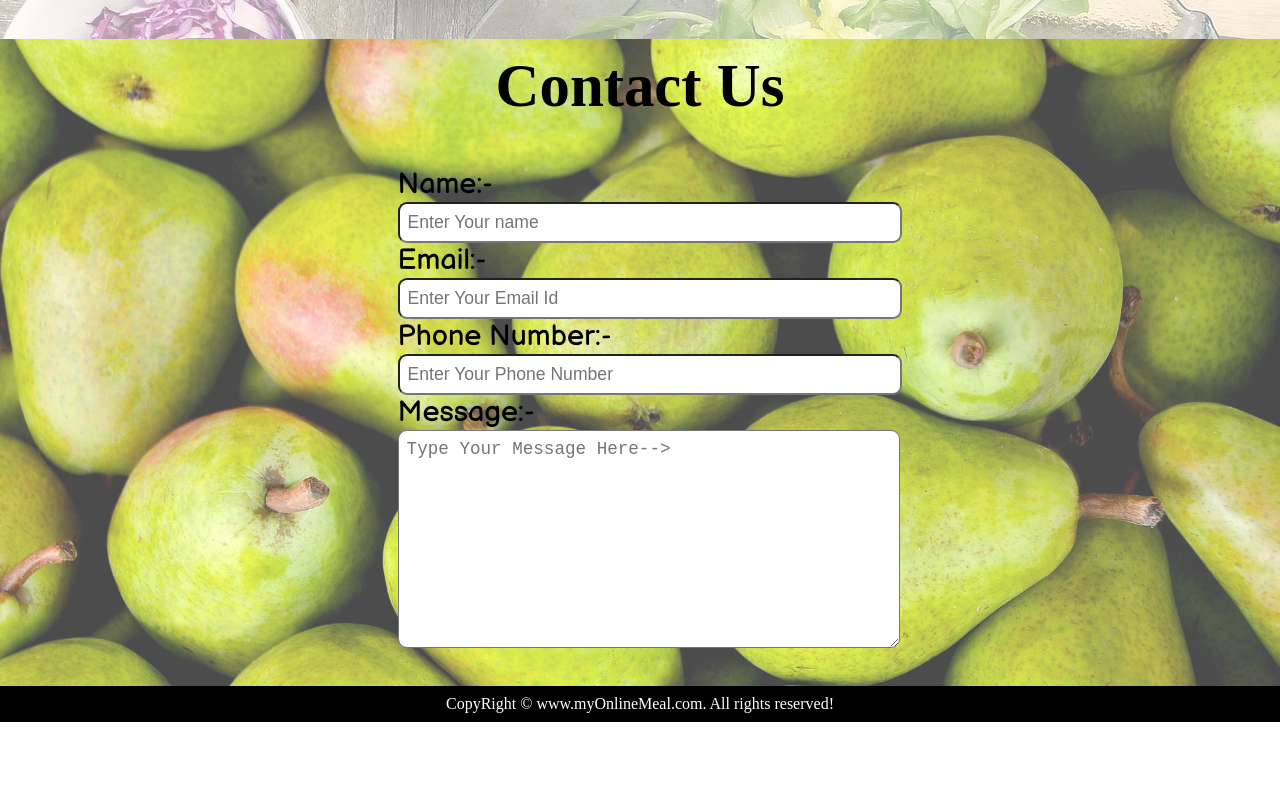
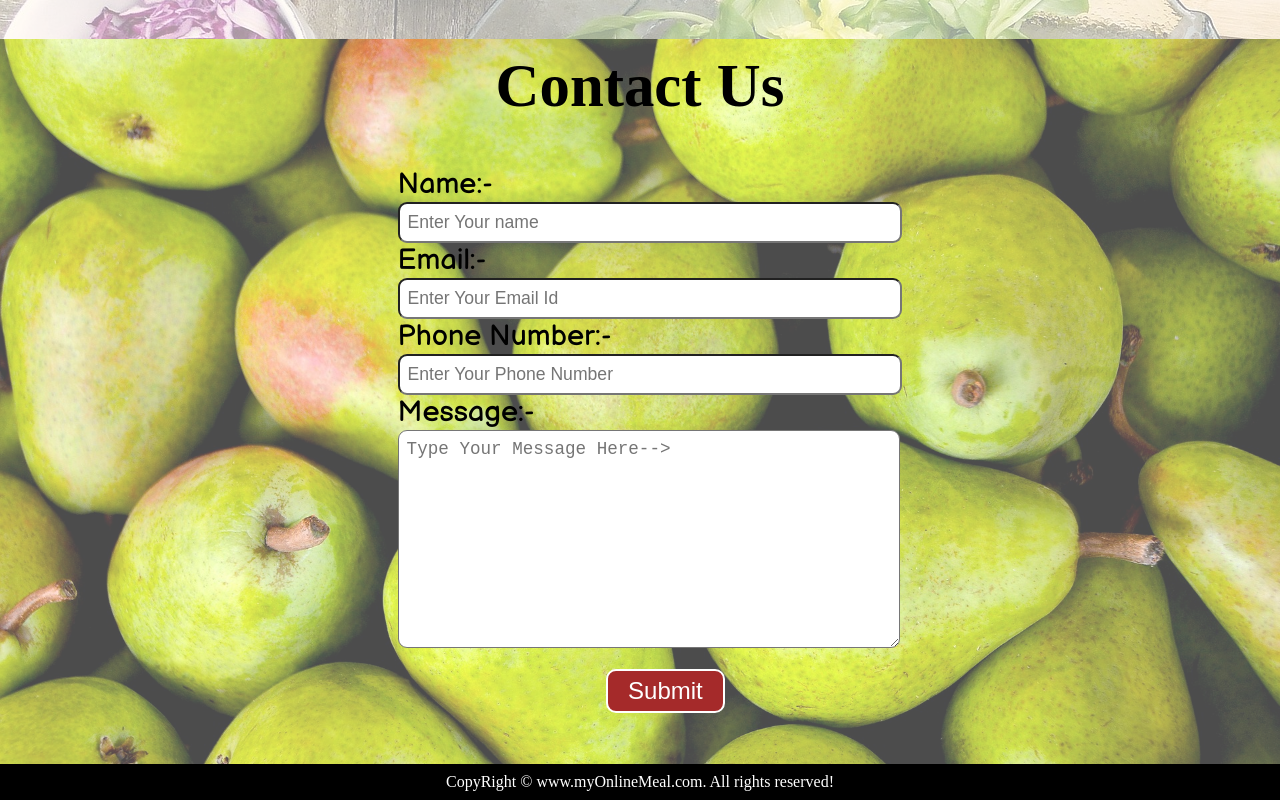
Before and after one commit to rashup198/project_5, a plain HTML site: page index.html in a window 1280 px wide. Shown: the part 1495-2295 px from the top of the page. Before the commit the page ends 2217 px from the top, so only its background shows below. Drawn offline with Linux system fonts and the light colour scheme; a web font is replaced by a local one.

Commit message:
added submit button

```diff
--- a/index.html
+++ b/index.html
@@ -106,6 +106,8 @@
                     <label for="mess">Message:-</label>
                     <textarea name="User-mess" id="mess" cols="30" rows="10" placeholder="Type Your Message Here-->"></textarea>
                 </div>
+                <button class="btn" style="align-items: center;
+                text-align: center; margin-left: 43%;"> Submit</button>
 
             </form>
         </div>
```
